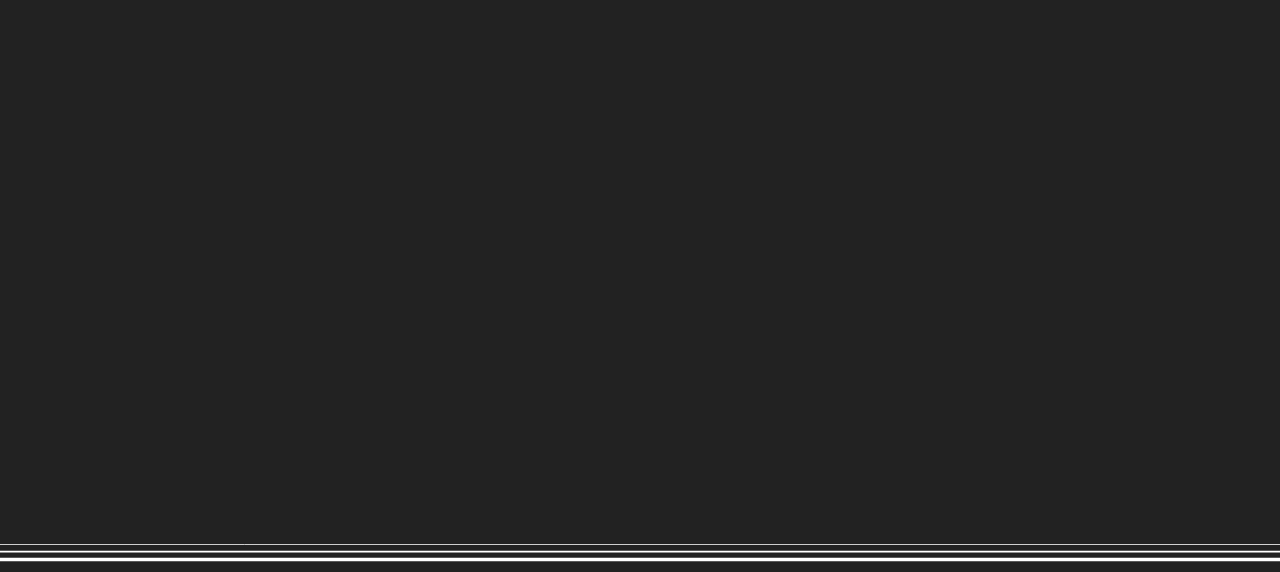
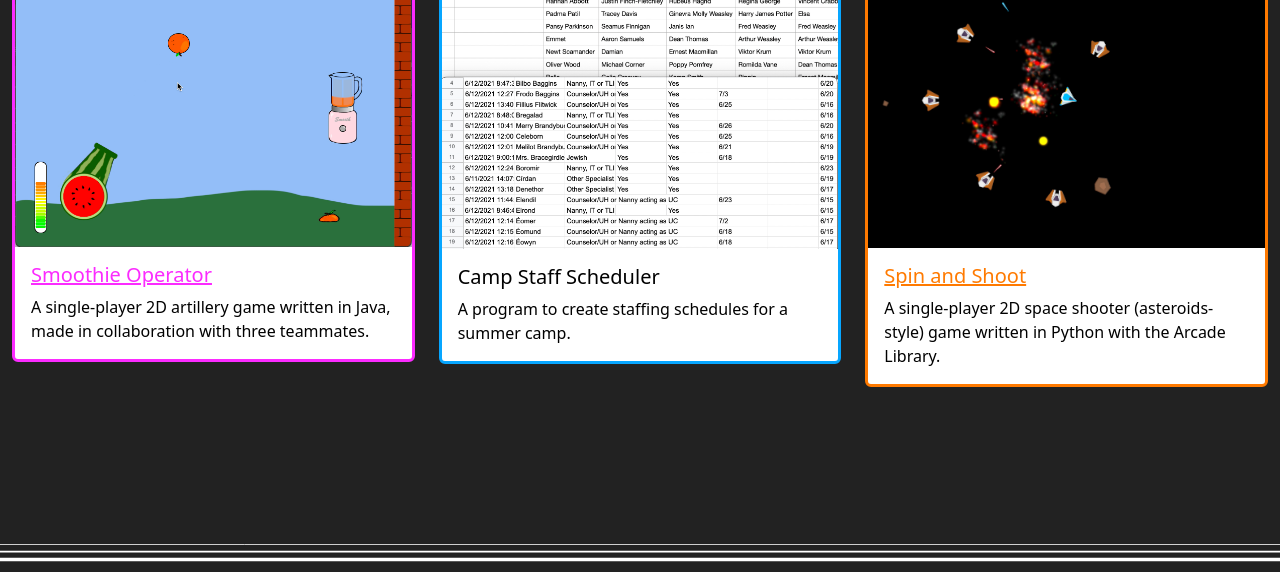
Before and after one commit to m-siegel/m-siegel.github.io, a website: page projects-main.html in a window 1280 px wide. Shown: the part 166-738 px from the top of the page. Drawn offline with nearby package versions, Linux system fonts and the light colour scheme.

Commit message:
working projects page

```diff
--- /dev/null
+++ b/css/projects.css
@@ -0,0 +1,41 @@
+@import "main.css";
+
+.card {
+  color: #000;
+}
+
+.imas-pink {
+  color: var(--imas-pink)
+}
+
+.imas-orange {
+  color: var(--imas-orange)
+}
+
+.imas-yellow {
+  color: var(--imas-yellow)
+}
+
+.imas-blue {
+  color: var(--imas-blue)
+}
+
+.imas-bd-pink {
+  border: .2em solid var(--imas-pink);
+}
+
+.imas-bd-orange {
+  border: .2em solid var(--imas-orange);
+}
+
+.imas-bd-yellow {
+  border: .2em solid var(--imas-yellow);
+}
+
+.imas-bd-blue {
+  border: .2em solid var(--imas-blue);
+}
+
+.imas-underline {
+  text-decoration: underline;
+}
--- a/projects-main.html
+++ b/projects-main.html
@@ -21,7 +21,7 @@
       integrity="sha384-iYQeCzEYFbKjA/T2uDLTpkwGzCiq6soy8tYaI1GyVh/UjpbCx/TYkiZhlZB6+fzT"
       crossorigin="anonymous"
     />
-    <link href="./css/main.css" rel="stylesheet" />
+    <link href="./css/projects.css" rel="stylesheet" />
     <!-- <link
       rel="stylesheet"
       href="https://cdn.jsdelivr.net/npm/bootstrap-icons@1.9.1/font/bootstrap-icons.css"
@@ -115,13 +115,76 @@
       </div>
     </header>
 
-    <main class="container-fluid">
-      <div class="row">
-        <h1>Testing HOME Page</h1>
+    <main class="container-fluid mb-5">
+      <div class="row mb-5">
+        <div class="col-10 col-md-4">
+          <figure class="card imas-bd-pink">
+            <img
+              src="./media/projects/images/smoothie-operator-play-still.png"
+              class="card-img-top"
+              alt="A screenshot of a brightly-colored video game with a watermelon cannon shooting an orange at a floating blender."
+            />
+            <figcaption class="card-body">
+              <a
+                href="https://github.com/m-siegel/bananaBombsquad"
+                class="nav-link"
+              >
+                <h5 class="card-title imas-pink imas-underline">
+                  Smoothie Operator
+                </h5>
+              </a>
+              <p class="card-text">
+                A single-player 2D artillery game written in Java, made in
+                collaboration with three teammates.
+              </p>
+            </figcaption>
+          </figure>
+        </div>
+
+        <div class="col-10 col-md-4">
+          <figure class="card imas-bd-blue">
+            <img
+              src="./media/projects/images/scheduler.png"
+              class="card-img-top"
+              alt="Two stacked spreadsheets."
+            />
+
+            <figcaption class="card-body">
+              <h5 class="card-title">Camp Staff Scheduler</h5>
+              <p class="card-text">
+                A program to create staffing schedules for a summer camp.
+              </p>
+            </figcaption>
+          </figure>
+        </div>
+        <div class="col-10 col-md-4">
+          <figure class="card imas-bd-orange">
+            <img
+              src="./media/projects/images/spin-and-shoot-still-cropped.png"
+              class="card-img-top"
+              alt="A video game still of a blue player spaceship surrounded by orange enemy ships, meteors and explosions."
+            />
+            <figcaption class="card-body">
+              <a
+                href="https://github.com/m-siegel/space-shooter-game"
+                class="nav-link"
+              >
+                <h5 class="card-title imas-orange imas-underline">
+                  Spin and Shoot
+                </h5>
+              </a>
+              <p class="card-text">
+                A single-player 2D space shooter (asteroids-style) game written
+                in Python with the Arcade Library.
+              </p>
+            </figcaption>
+          </figure>
+        </div>
+        <div class="d-sm-block d-none"></div>
       </div>
     </main>
 
-    <footer class="footer fixed-bottom mt-2">
+    <footer class="footer fixed-bottom mt-5">
       <div class="container-fluid mx-0 px-0">
         <div class="row">
           <img
```
Also changed, not shown: media/projects/images/scheduler.png (added), media/projects/images/smoothie-operator-loss-screen.png (added), media/projects/images/smoothie-operator-play-still.png (added), media/projects/images/smoothie-operator-title-screen.png (added), media/projects/images/smoothie-operator-win-screen.png (added), media/projects/images/spin-and-shoot-enemies.png (added), media/projects/images/spin-and-shoot-meteors.png (added), media/projects/images/spin-and-shoot-still-cropped.png (added), media/projects/images/spin-and-shoot-win-screen.png (added), 4 other files.
